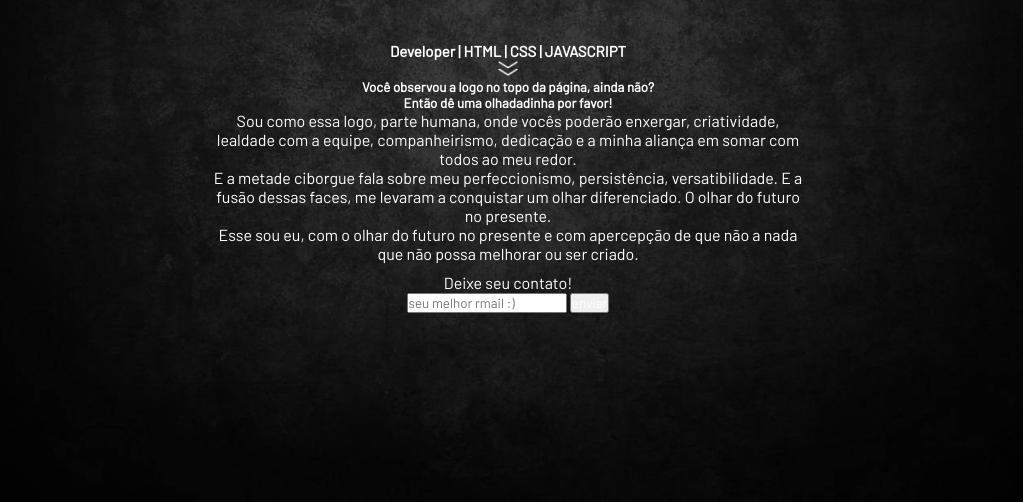
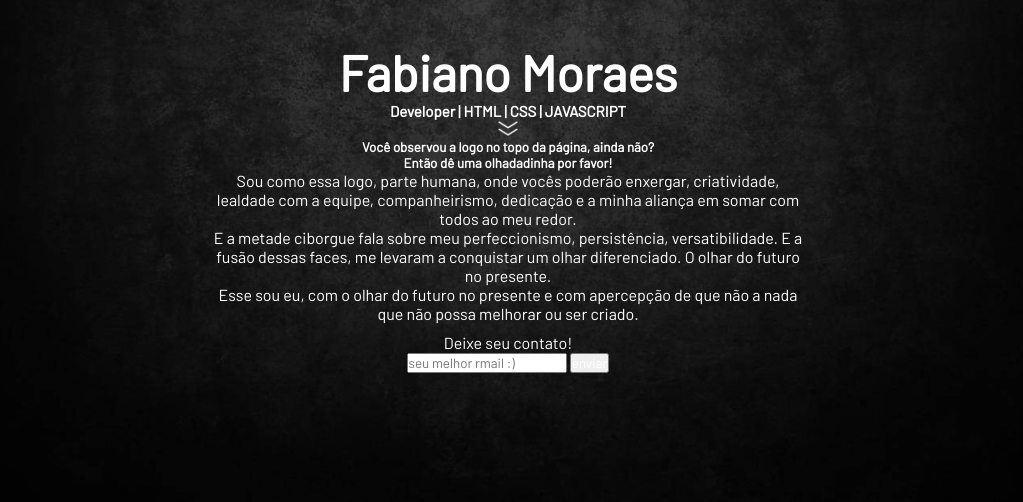
Before and after one commit to fmelomoraes/meu_Portifolio_em_Constru-o, a plain HTML site: page index.html in a window 1280 px wide. Shown: the part 298-800 px from the top of the page, without its empty margins (132-1155 px from the left). Drawn offline with Linux system fonts and the light colour scheme.

Commit message:
Update index.html

```diff
--- a/index.html
+++ b/index.html
@@ -39,7 +39,9 @@
 
     <main>
         <section class="container">
+
             <div class="nome">
+                <h1>Fabiano Moraes</h1>
                 <h2>Developer | HTML | CSS | JAVASCRIPT</h2>
             </div>
 
```
